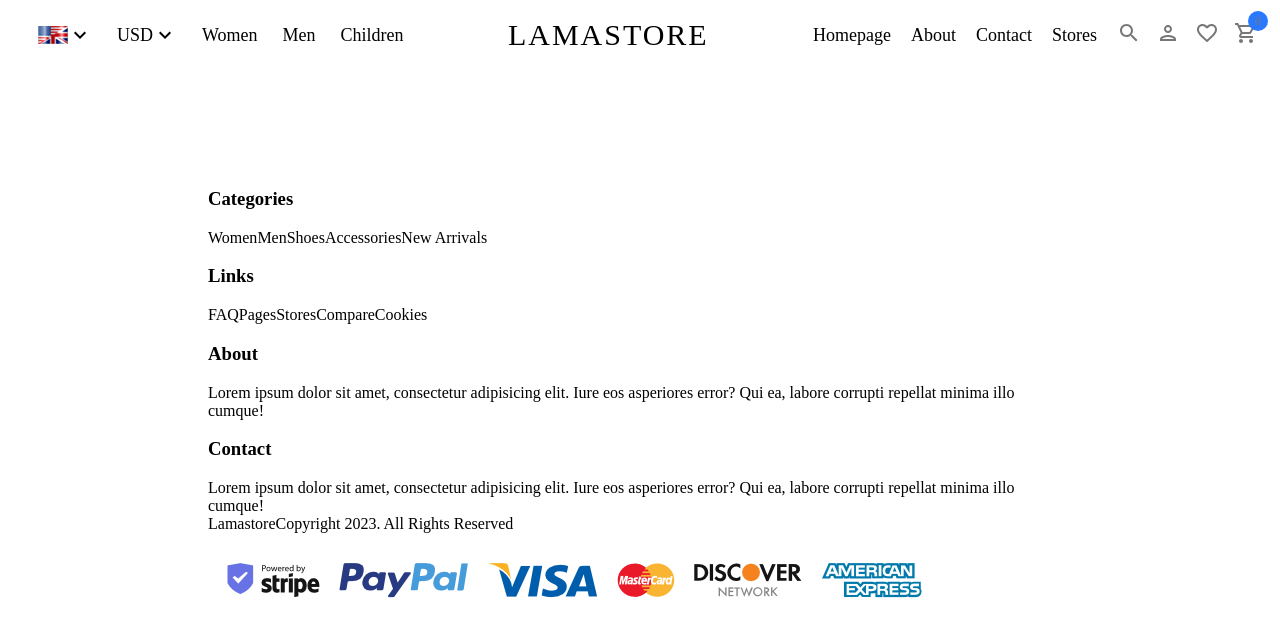
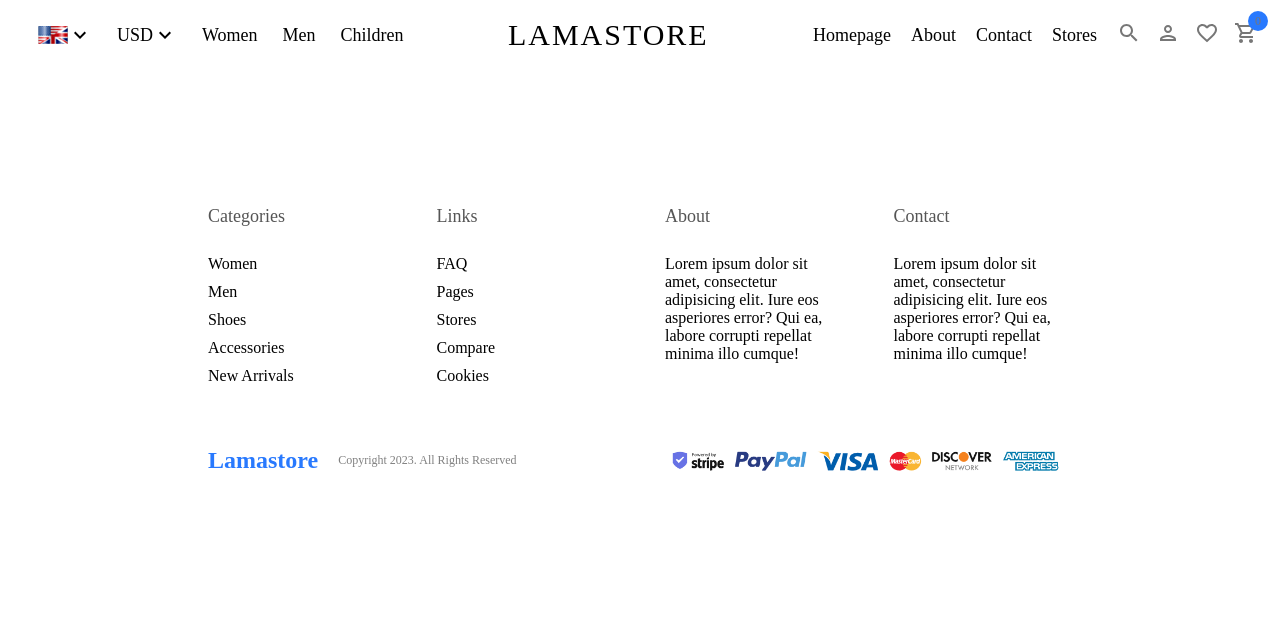
Before and after one commit to irynit/react-shop, a React (Create React App) app in the folder client/: page / in a window 1280 px wide. Shown: the top 636 px of the page. Built offline with nearby package versions, Linux system fonts and the light colour scheme.

Commit message:
finished footer

```diff
--- a/client/src/components/Footer/Footer.jsx
+++ b/client/src/components/Footer/Footer.jsx
@@ -1,20 +1,21 @@
 import paymentImg from "../../img/payment.png";
-import "./footer.scss";
+import "./Footer.scss";
 export default function Footer() {
   return (
     <footer className="footer">
       <div className="container footer__container">
-        <div className="footer__top">
-          <div className="footer__top-item">
-            <h3 className="footer__top-item-title">Categories</h3>
+        <div className="footer__row">
+          <div className="footer__row-left">
+            <div className="footer__row-left-item">
+              <h3 className="footer__row-left-item-title">Categories</h3>
               <span>Women</span>
               <span>Men</span>
               <span>Shoes</span>
               <span>Accessories</span>
               <span>New Arrivals</span>
             </div>
-          <div className="footer__top-item">
-            <h3 className="footer__top-item-title">Links</h3>
+            <div className="footer__row-left-item">
+              <h3 className="footer__row-left-item-title">Links</h3>
               <span>FAQ</span>
               <span>Pages</span>
               <span>Stores</span>
@@ -22,33 +23,34 @@ export default function Footer() {
               <span>Cookies</span>
             </div>
           </div>
-        <div className="footer__row">
-          <div className="footer__row-item">
-            <h3 className="footer__row-title">About</h3>
+          <div className="footer__row-right">
+            <div className="footer__row-right-item">
+              <h3 className="footer__row-right-item-title">About</h3>
               <span>
-              Lorem ipsum dolor sit amet, consectetur adipisicing elit. Iure eos
-              asperiores error? Qui ea, labore corrupti repellat minima illo
-              cumque!
+                Lorem ipsum dolor sit amet, consectetur adipisicing elit. Iure
+                eos asperiores error? Qui ea, labore corrupti repellat minima
+                illo cumque!
               </span>
             </div>
-          <div className="footer__row-item">
-            <h3 className="footer__row-title">Contact</h3>
+            <div className="footer__row-right-item">
+              <h3 className="footer__row-right-item-title">Contact</h3>
               <span>
-              Lorem ipsum dolor sit amet, consectetur adipisicing elit. Iure eos
-              asperiores error? Qui ea, labore corrupti repellat minima illo
-              cumque!
+                Lorem ipsum dolor sit amet, consectetur adipisicing elit. Iure
+                eos asperiores error? Qui ea, labore corrupti repellat minima
+                illo cumque!
               </span>
             </div>
           </div>
-        <div className="footer__botton">
-          <div className="footer__botton-left">
-            <span className="logo">Lamastore</span>
-            <span className="copyright">
+        </div>
+        <div className="footer__bottom">
+          <div className="footer__bottom-left">
+            <span className="footer__bottom-left-logo">Lamastore</span>
+            <span className="footer__bottom-left-copyright">
               Copyright 2023. All Rights Reserved
             </span>
-            <div className="footer__botton-right">
+          </div>
+          <div className="footer__bottom-right">
             <img src={paymentImg} alt="" />
-            </div>
           </div>
         </div>
       </div>
--- a/client/src/components/Footer/footer.scss
+++ b/client/src/components/Footer/footer.scss
@@ -1,3 +1,72 @@
+img {
+  width: 100%;
+  height: 100%;
+}
 .footer {
   margin: 100px 200px 20px 200px;
+  &__container {
+    display: flex;
+    flex-direction: column;
+    gap: 50px;
+  }
+  &__row {
+    display: flex;
+    gap: 50px;
+
+    & div {
+      flex: 1;
+    }
+    &-left {
+      display: flex;
+      gap: 50px;
+      &-item {
+        display: flex;
+        flex-direction: column;
+        gap: 10px;
+        &-title {
+          font-size: 18px;
+          font-weight: 500;
+          color: #555;
+        }
+      }
+    }
+
+    &-right {
+      display: flex;
+      gap: 50px;
+      &-item {
+        display: flex;
+        flex-direction: column;
+        gap: 10px;
+        &-title {
+          font-size: 18px;
+          font-weight: 500;
+          color: #555;
+        }
+      }
+    }
+  }
+  &__bottom {
+    display: flex;
+    align-items: center;
+    justify-content: space-between;
+    margin-bottom: 50px;
+    &-left {
+      display: flex;
+      align-items: center;
+      &-logo {
+        font-weight: bold;
+        font-size: 24px;
+        color: #2879fe;
+      }
+      &-copyright {
+        margin-left: 20px;
+        font-size: 12px;
+        color: gray;
+      }
+    }
+    &-right {
+      height: 50px;
+    }
+  }
 }
```
Lines whose indentation alone changed are shown as unchanged.
